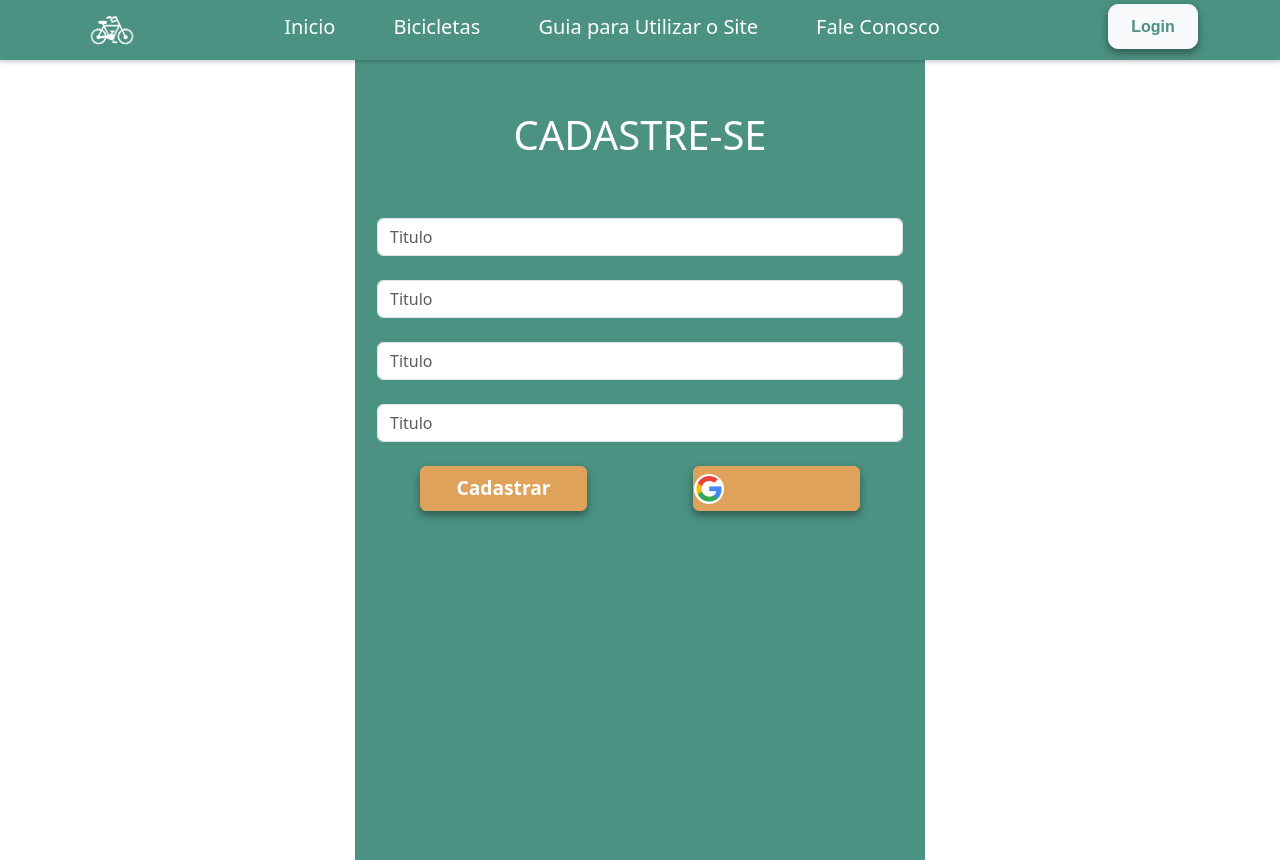
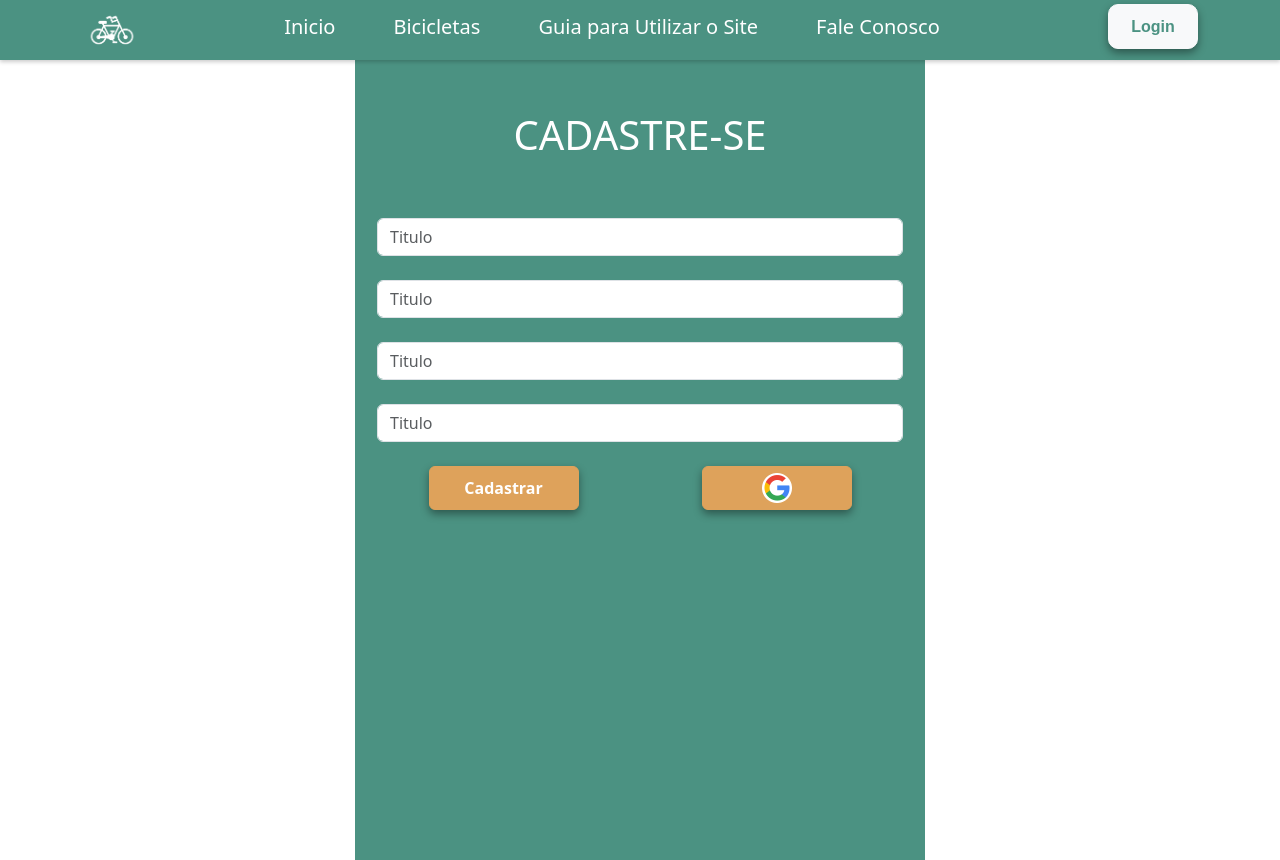
Before and after one commit to projetoPDali/front, a React (Create React App) app: page /login in a window 1280 px wide. Built offline with nearby package versions, Linux system fonts and the light colour scheme.

Commit message:
ajuste botão

```diff
--- a/src/Components/Buttons/YellowBotton.tsx
+++ b/src/Components/Buttons/YellowBotton.tsx
@@ -20,16 +20,15 @@ const YellowButton: React.FC<YellowButtonProps> = ({ content, onClick }) => {
   };
 
   return (
-    <Button
+    <Button  className="fixed-button-size"
       style={{
-        width: "13vw",
-        height: "3.5vw",
+
         backgroundColor: COLORS.secondary,
         borderColor: COLORS.secondary,
-        fontSize: "1.5vw",
-        padding: 0,
         fontWeight: "bold",
         boxShadow: "0px 4px 8px rgba(0, 0, 0, 0.4)",
+        minWidth: "150px", // Defina a largura mínima desejada
+        minHeight: "40px",
       }}
       onClick={handleClick}
     >
--- a/src/Components/CadastroUsuario/Signup.tsx
+++ b/src/Components/CadastroUsuario/Signup.tsx
@@ -11,7 +11,7 @@ const Signup = () => {
         className="align-items-center justify-content-center"
         style={{ minHeight: "100vh" }}
       >
-        <Col xs={6} style={styleCol}>
+        <Col xs={12} md={6} style={styleCol}>
           <h1 style={styleText}>CADASTRE-SE</h1>
 
           <div style={{ paddingRight: 10, paddingLeft: 10 }}>
@@ -21,21 +21,27 @@ const Signup = () => {
             style={{
               display: "flex",
               flexDirection: "row",
-              justifyContent: "space-around",
-              alignItems: "center",
+              justifyContent: "space-around"
             }}
           >
             <YellowButton
               content="Cadastrar"
               onClick={() => {
-                // Lógica personalizada para o Botão 1
                 console.log("Botão 1 Clicado");
               }}
             />
             <YellowButton
-              content={<div style={{ display: "flex", alignItems: "center" }}>
-              <img src={google} alt="Google" width="30" height="30" />
-            </div>}
+              content={
+                <div
+                  style={{
+                    display: "flex",
+                    alignItems: "center",
+                    justifyContent: "center",
+                  }}
+                >
+                  <img src={google} alt="Google" width="30vw" height="30vw" />
+                </div>
+              }
               onClick={() => {
                 // Lógica personalizada para o Botão 2
                 console.log("Botão 2 Clicado");
```
